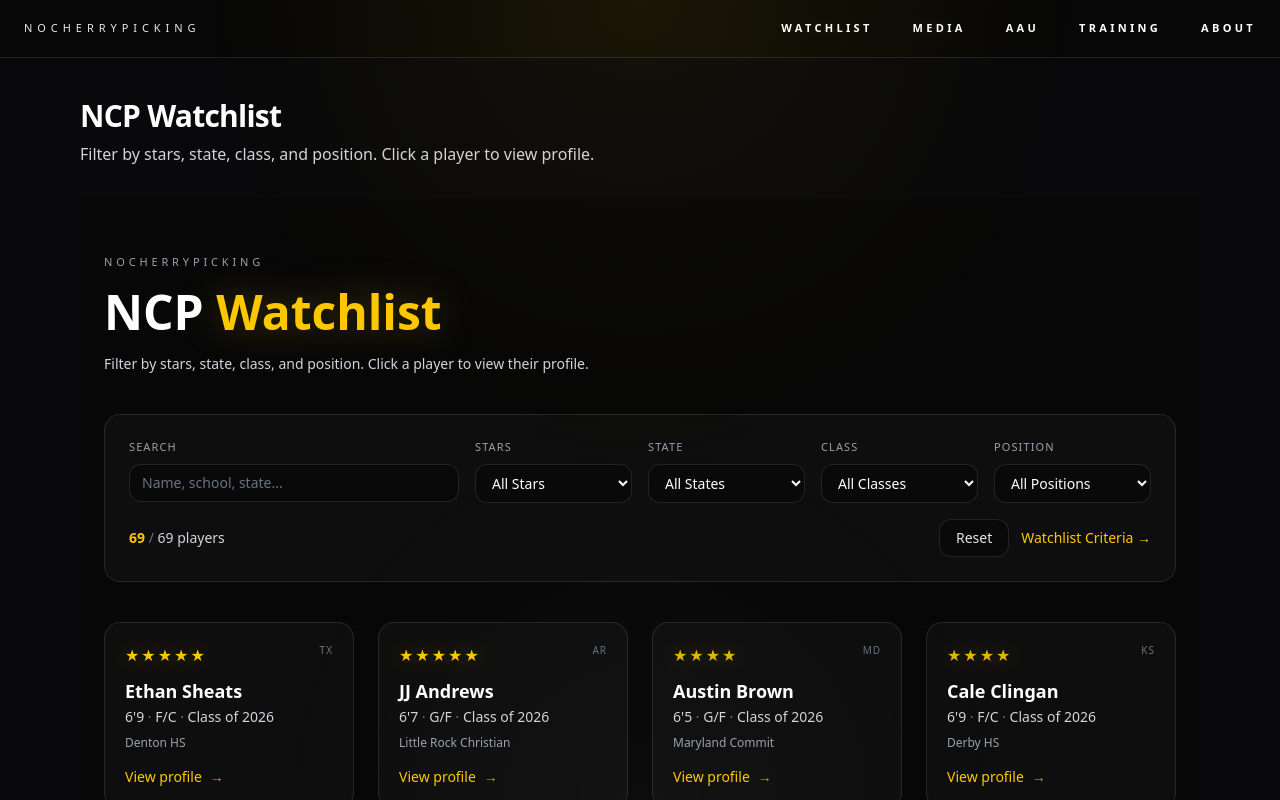
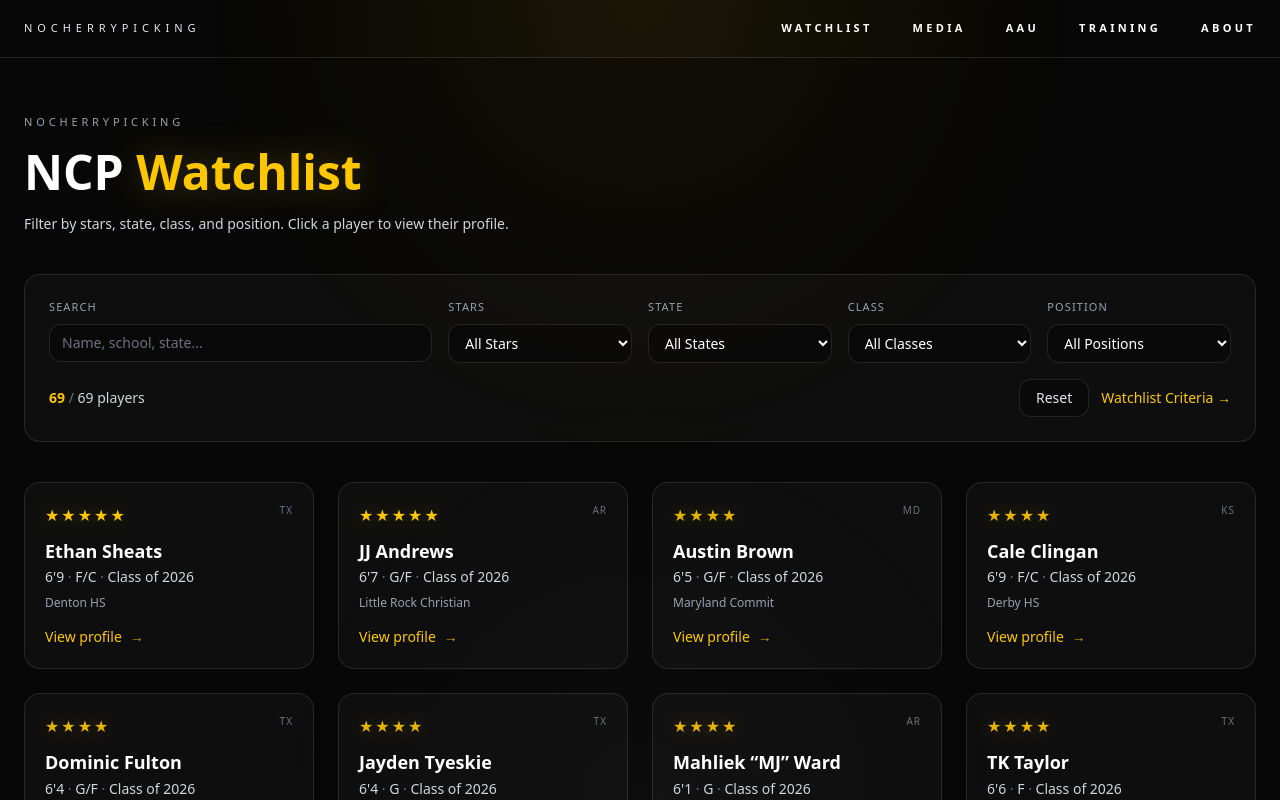
Before and after one commit to nocherrypicking-ra/ncphoops, a Next.js app: page /watchlist in a window 1280 px wide. Shown: the top 800 px of the page. Built offline with nearby package versions, Linux system fonts and the light colour scheme.

Commit message:
Update page.tsx

```diff
--- a/app/watchlist/page.tsx
+++ b/app/watchlist/page.tsx
@@ -2,24 +2,5 @@ import WatchlistClient from "./WatchlistClient";
 import { watchlist } from "./_data/watchlist";
 
 export default function WatchlistPage() {
-  return (
-    <div className="min-h-screen bg-zinc-950 text-white">
-      <div className="mx-auto max-w-6xl px-4 py-10">
-        <div className="mb-8">
-          <h1 className="text-3xl font-semibold tracking-tight">NCP Watchlist</h1>
-          <p className="mt-2 text-zinc-300">
-            Filter by stars, state, class, and position. Click a player to view profile.
-          </p>
-        </div>
-
-        <WatchlistClient data={watchlist} />
-      </div>
-
-      <div className="border-t border-zinc-800">
-        <div className="mx-auto max-w-6xl px-4 py-6 text-sm text-zinc-400">
-          <span className="underline underline-offset-4">Watchlist / Star Criteria</span> — coming soon.
-        </div>
-      </div>
-    </div>
-  );
+  return <WatchlistClient data={watchlist} />;
 }
```
